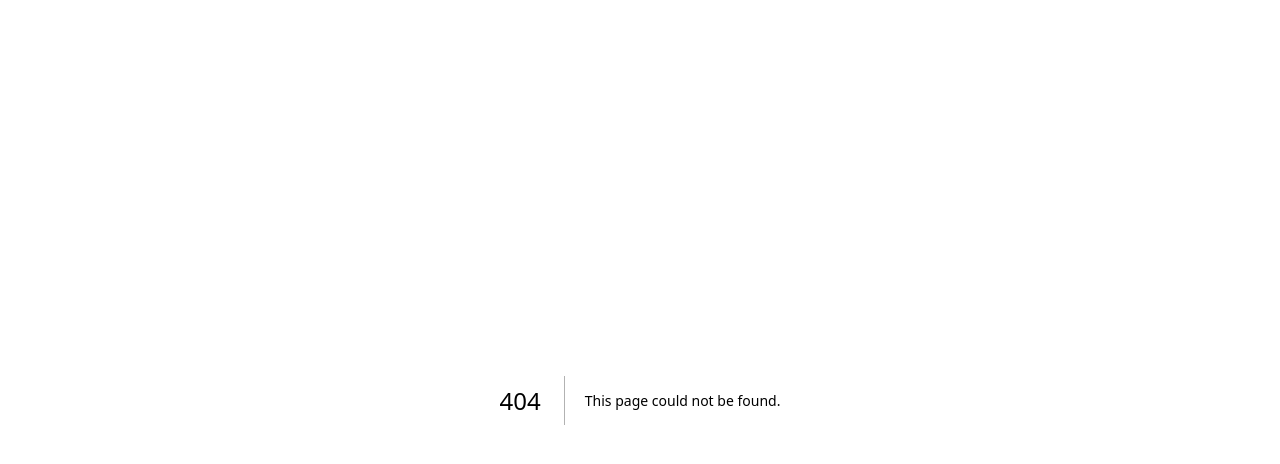
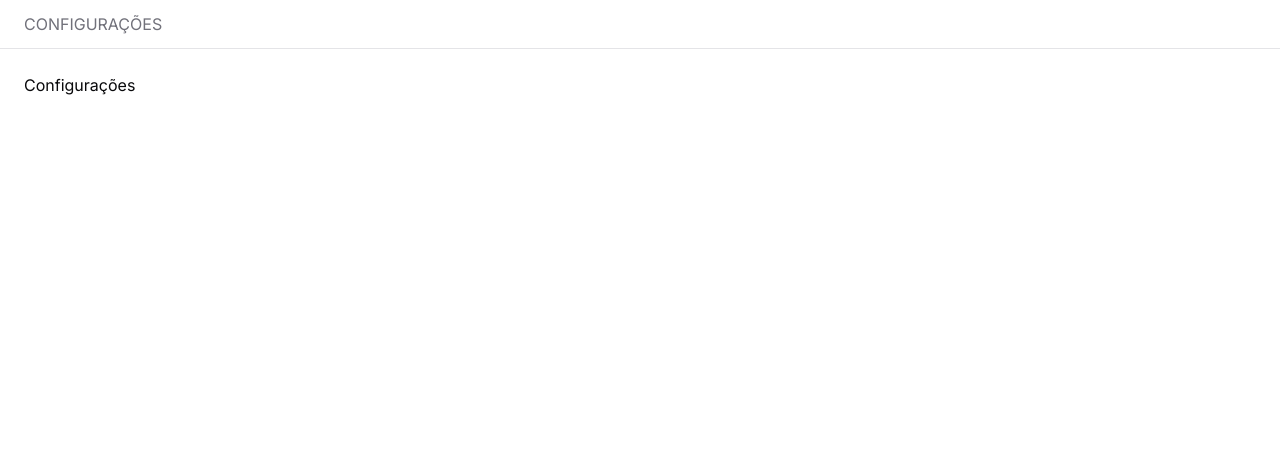
Before and after one commit to juliuscaezarff/saas-exemple, a Next.js app: page /app/settings in a window 1280 px wide. Before the commit this address had no page. Shown: the top 464 px of the page. Built offline with nearby package versions, Linux system fonts and the light colour scheme.

Commit message:
feat: criando a página de configuração

```diff
--- /dev/null
+++ b/src/app/app/settings/page.tsx
@@ -0,0 +1,19 @@
+import {
+  DashboardPage,
+  DashboardPageHeader,
+  DashboardPageHeaderTitle,
+  DashboardPageMain
+} from '@/components/dashboard/page'
+
+export default function Page() {
+  return (
+    <DashboardPage>
+      <DashboardPageHeader>
+        <DashboardPageHeaderTitle>Configurações</DashboardPageHeaderTitle>
+      </DashboardPageHeader>
+      <DashboardPageMain>
+        <h1>Configurações</h1>
+      </DashboardPageMain>
+    </DashboardPage>
+  )
+}
```
